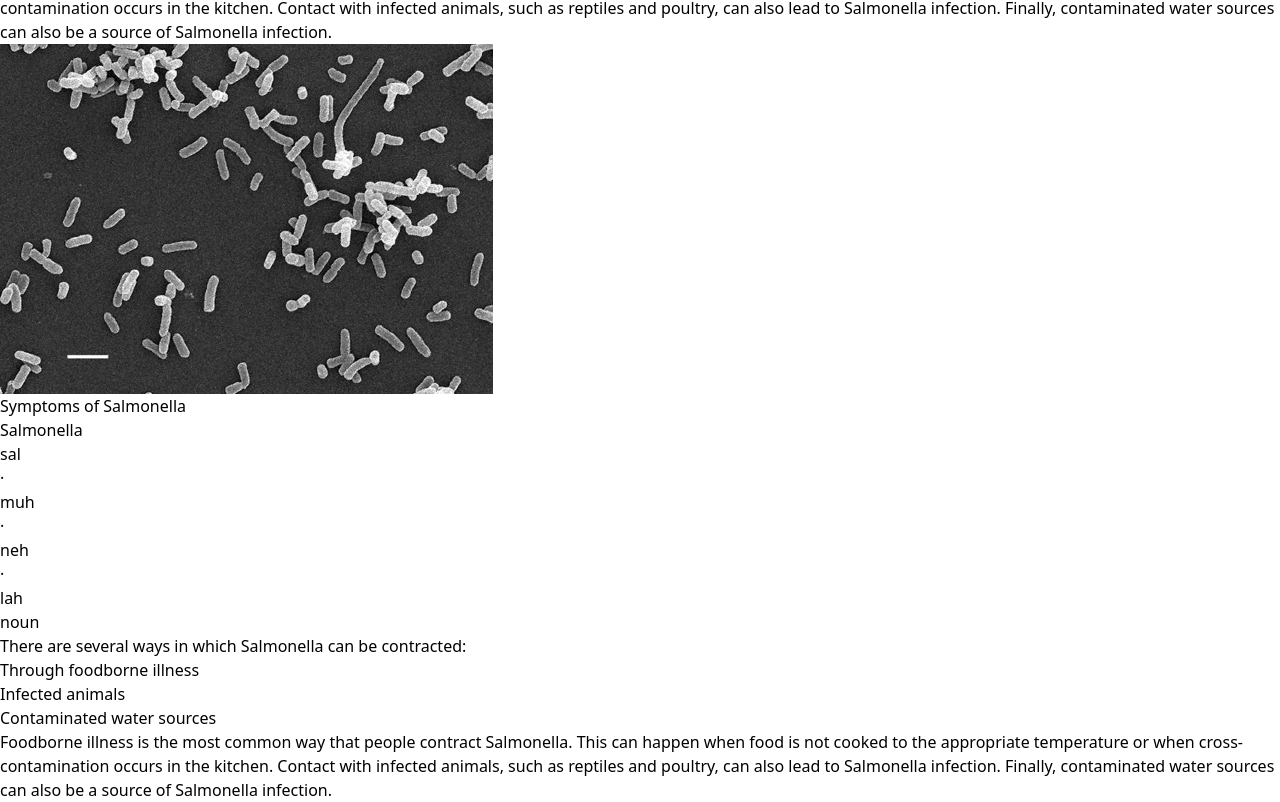
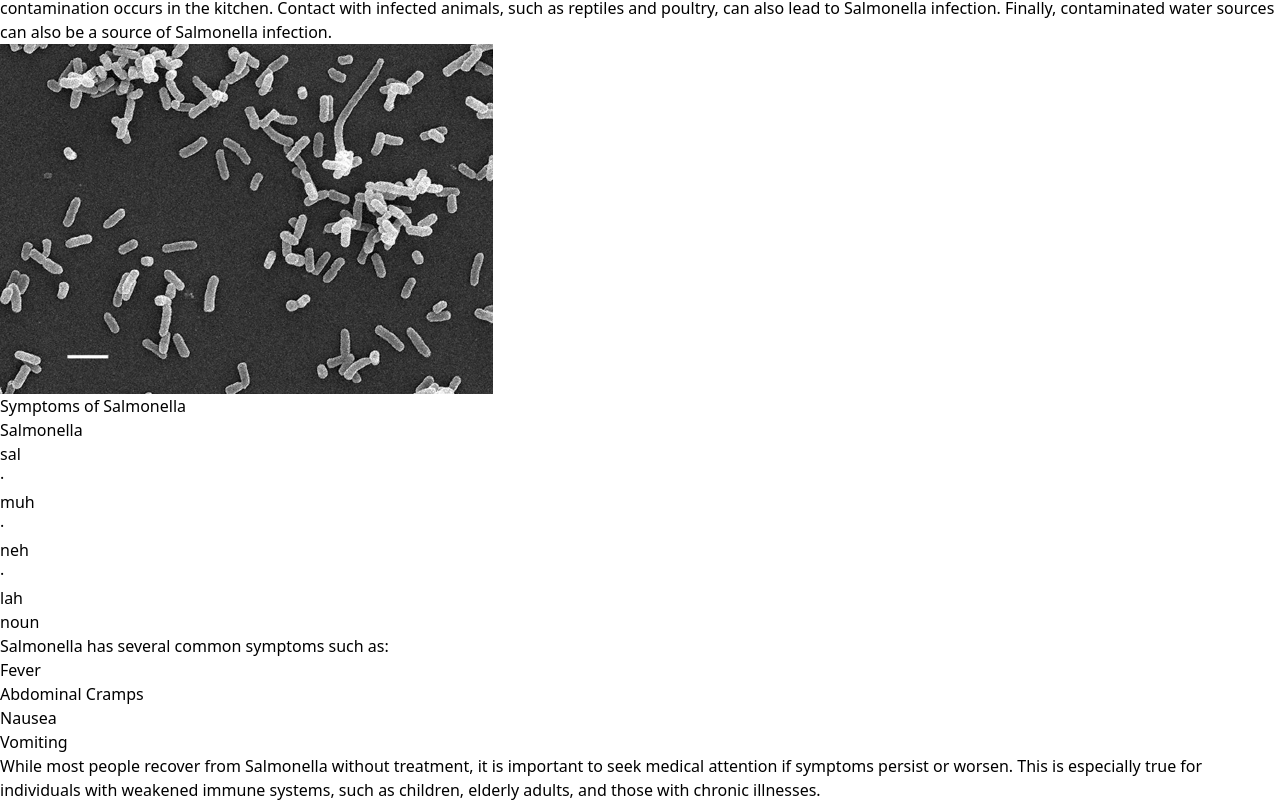
Before and after one commit to pvwnthem/food-nutrition-wellness-presentation, a React (Vite) app: page / in a window 1280 px wide. Shown: the part 1654-2456 px from the top of the page. Built offline with nearby package versions, Linux system fonts and the light colour scheme.

Commit message:
finish salmonella symptoms

```diff
--- a/src/App.tsx
+++ b/src/App.tsx
@@ -74,14 +74,14 @@ function HomePage() {
             <h2 className="flex text-black"><p className="text-gray-600 flex">sal<p className="text-blue-600 font-semibold text-xl">·</p>muh<p className="text-blue-600 font-semibold text-xl">·</p>neh<p className="text-blue-600 font-semibold text-xl">·</p>lah</p><p className="text-blue-600 ml-1">noun</p></h2>
 
             <p className="text-black mt-8 text-xl">
-            There are several ways in which Salmonella can be contracted:
+            Salmonella has several common symptoms such as:
             <ul className="list-disc ml-6 mb-2">
-              <li>Through foodborne illness</li>
-              <li>Infected animals</li>
-              <li>Contaminated water sources</li>
+              <li>Fever</li>
+              <li>Abdominal Cramps</li>
+              <li>Nausea</li>
+              <li>Vomiting</li>
             </ul>
-              Foodborne illness is the most common way that people contract Salmonella. This can happen when food is not cooked to the appropriate temperature or when cross-contamination occurs in the kitchen. Contact with infected animals, such as reptiles and poultry, can also lead to Salmonella infection. Finally, contaminated water sources can also be a source of Salmonella infection.
-            </p>
+            While most people recover from Salmonella without treatment, it is important to seek medical attention if symptoms persist or worsen. This is especially true for individuals with weakened immune systems, such as children, elderly adults, and those with chronic illnesses.            </p>
           </div>
         </div>
       </div>
```
